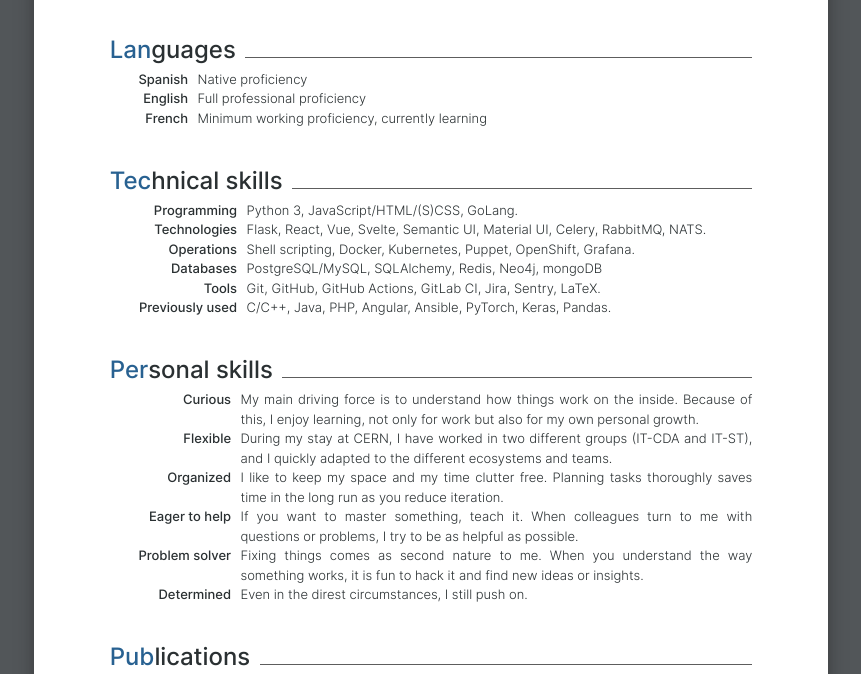
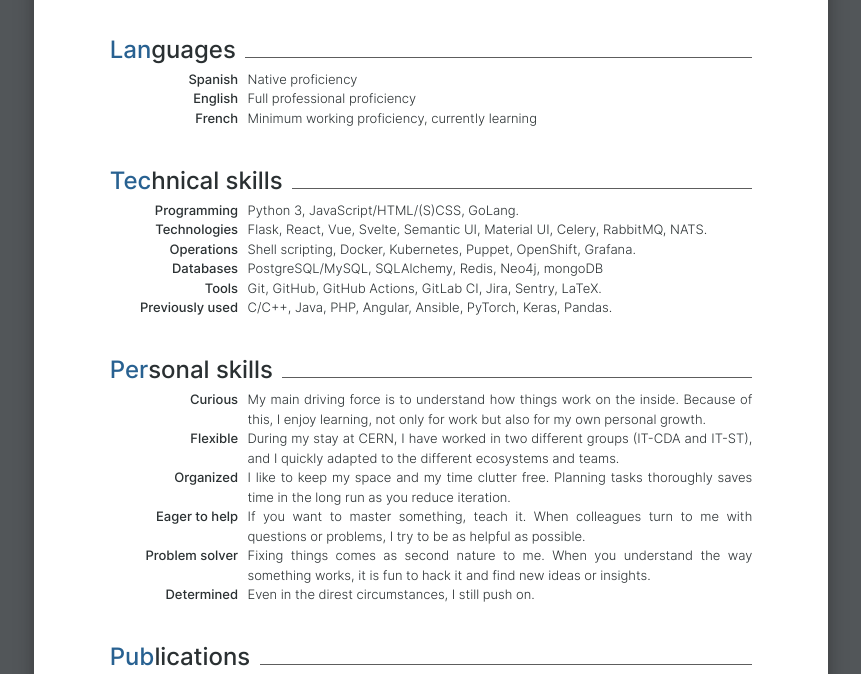
Before and after one commit to javfg/cvgen, a Gatsby site: page / in a window 1280 px wide. Shown: the part 2033-2707 px from the top of the page, without its empty margins (209-1070 px from the left). Built offline with nearby package versions, Linux system fonts and the light colour scheme; Gatsby itself is replaced by a stand-in of ours; a web font is replaced by a local one.

Commit message:
Stable list title width

```diff
--- a/src/styles/list.scss
+++ b/src/styles/list.scss
@@ -9,9 +9,10 @@
         display: flex;
 
         strong {
+          width: 100px;
+          min-width: 100px;
           margin-right: $space-sm;
           text-align: right;
-          white-space: nowrap;
         }
       }
     }
--- a/src/templates/list.js
+++ b/src/templates/list.js
@@ -1,4 +1,4 @@
-import React, { useLayoutEffect, useRef, useState } from 'react';
+import React from 'react';
 import { graphql } from 'gatsby';
 
 import '../styles/list.scss';
@@ -6,12 +6,6 @@ import Title from '../components/title';
 
 export default function List({ caption, data }) {
   const { entries } = data.nodes[0].frontmatter;
-  const entryRefs = useRef([]);
-  const [entryTitleWidth, setEntryTitleWidth] = useState(null);
-
-  useLayoutEffect(() => {
-    entryRefs.current.forEach(er => setEntryTitleWidth(a => Math.max(er.offsetWidth, a)));
-  }, []);
 
   return (
     <section className="list-section">
@@ -21,12 +15,7 @@ export default function List({ caption, data }) {
           {entries.map((entry, i) => (
             <li key={i}>
               <div className="list-item">
-                <strong
-                  ref={e => (entryRefs.current[i] = e)}
-                  style={{ minWidth: entryTitleWidth || 'auto' }}
-                >
-                  {entry.title}
-                </strong>
+                <strong>{entry.title}</strong>
                 <span>{entry.content}</span>
               </div>
             </li>
```
